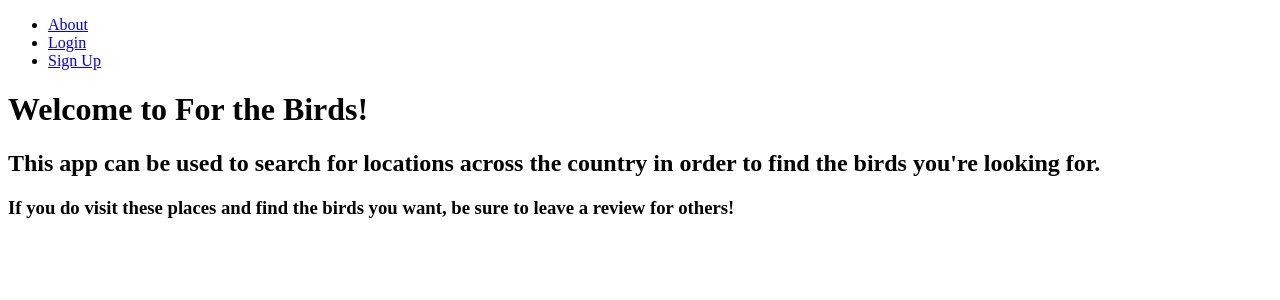
After one commit to p-tigris/for-the-birds, a Django app: page /about/ in a window 1280 px wide. The commit adds this page. Shown: the top 300 px of the page. Run offline with Django 5.2, Linux system fonts and the light colour scheme.

Commit message:
basic about page created

```diff
--- /dev/null
+++ b/main_app/templates/about.html
@@ -0,0 +1,9 @@
+{% extends "base.html" %}
+
+{% block content %}
+<h1>Welcome to For the Birds!</h1>
+
+<h2>This app can be used to search for locations across the country in order to find the birds you're looking for.</h2>
+
+<h3>If you do visit these places and find the birds you want, be sure to leave a review for others!</h3>
+{% endblock %}
--- a/main_app/templates/base.html
+++ b/main_app/templates/base.html
@@ -14,7 +14,7 @@
             <nav>
                 <ul>
                     {% if user.is_authenticated %}
-                        <li><a href="">About</a></li>
+                        <li><a href="{% url 'about' %}">About</a></li>
                         <li><a href="{% url 'location-index' %}">Locations</a></li>
                         <li><a href="{% url 'review-index' %}">My Reviews</a></li>
                         <li><a href="{% url 'location-create' %}">Add Location</a></li>
@@ -25,8 +25,8 @@
                             </form>
                         </li>
                     {% else %}
-                        <li><a href="">About</a></li>
-                        <li><a>Login</a></li>
+                        <li><a href="{% url 'about' %}">About</a></li>
+                        <li><a href="{% url 'home' %}">Login</a></li>
                         <li><a href="{% url 'signup' %}">Sign Up</a></li>
                     {% endif %}
                 </ul>
--- a/main_app/urls.py
+++ b/main_app/urls.py
@@ -3,6 +3,7 @@ from . import views
 
 urlpatterns = [
     path('', views.Home.as_view(), name='home'),
+    path('about/', views.about, name='about'),
     path('locations/', views.locations_index, name='location-index'),
     path('locations/<int:location_id>', views.location_detail, name='location-detail'),
     path('locations/create/', views.LocationCreate.as_view(), name='location-create'),
--- a/main_app/views.py
+++ b/main_app/views.py
@@ -14,6 +14,9 @@ from .forms import ReviewForm
 # Create your views here.
 class Home(LoginView):
     template_name = 'home.html'
+
+def about(request):
+    return render(request, 'about.html')
 
 def signup(request):
     error_message = ''
```
